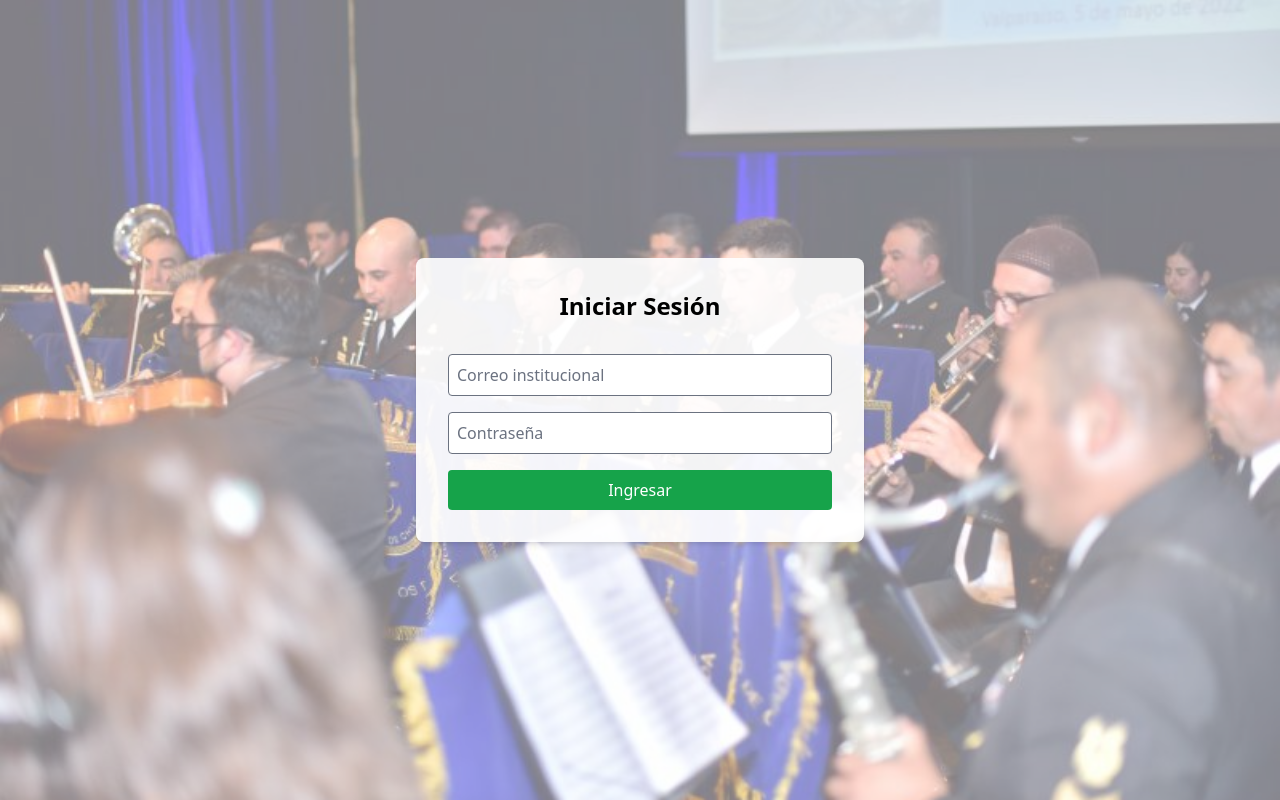
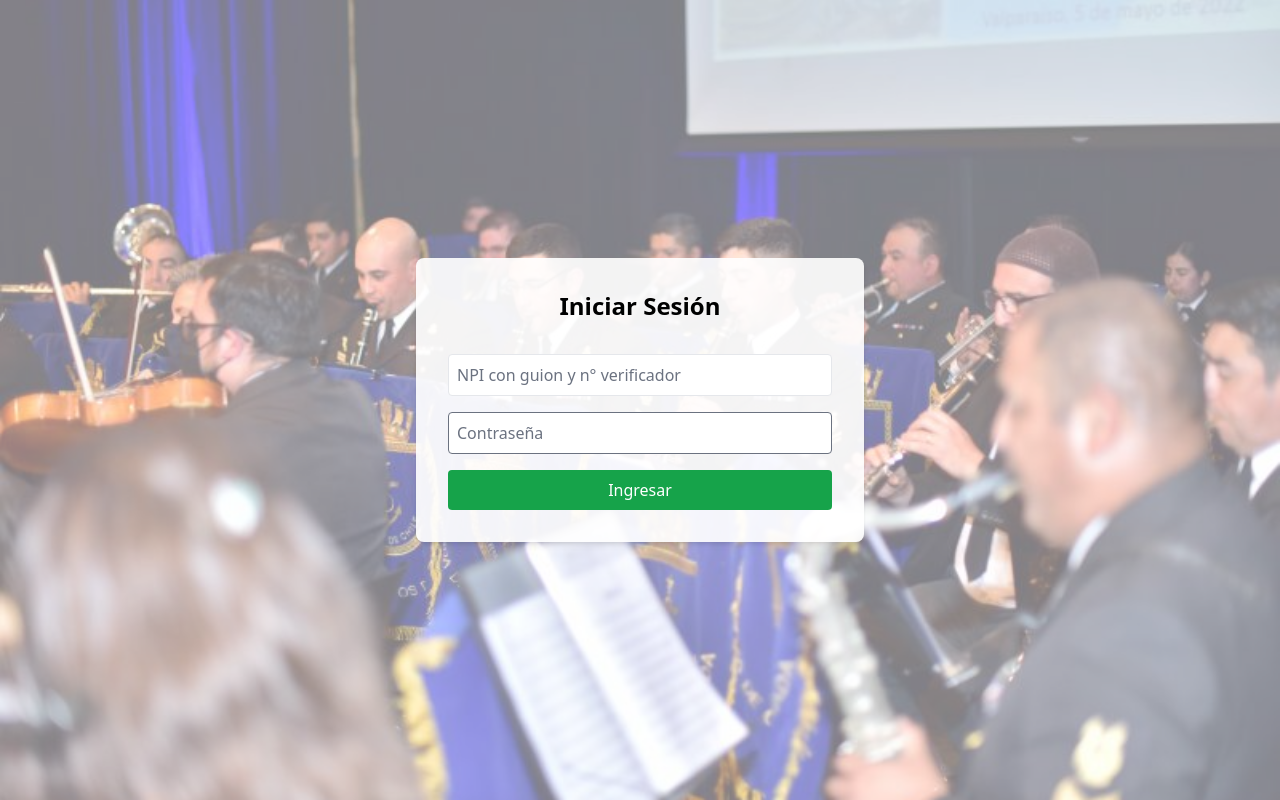
Before and after one commit to ManuelCaceresDuocUC/bandaapp-frontend, a React (Vite) app: page /login in a window 1280 px wide. Built offline with nearby package versions, Linux system fonts and the light colour scheme; no server answers.

Commit message:
se cambia email por npi

```diff
--- a/src/pages/Login.jsx
+++ b/src/pages/Login.jsx
@@ -4,14 +4,14 @@ import { useNavigate } from "react-router-dom";
 import { api } from "../api/api";
 
 function Login({ onLogin }) {
-  const [email, setEmail] = useState("");
+  const [npi, setNpi] = useState("");
   const [error, setError] = useState("");
     const [password, setPassword] = useState(""); // ✅ ← esta línea faltaba
 
 const manejarLogin = async () => {
   try {
     const respuesta = await api.post("/api/usuarios/login", {
-      email: email.trim(),
+      npi: npi.trim(),
       password: password.trim()
     });
     const usuario = respuesta.data;
@@ -31,10 +31,10 @@ const manejarLogin = async () => {
         <h1 className="text-2xl font-bold mb-4">Iniciar Sesión</h1>
 
         <input
-          type="email"
-          placeholder="Correo institucional"
-          value={email}
-          onChange={(e) => setEmail(e.target.value)}
+          type="npi"
+          placeholder="NPI con guion y n° verificador"
+          value={npi}
+          onChange={(e) => setNpi(e.target.value)}
           className="p-2 rounded border w-full"
           autoComplete="off"
         />
```
